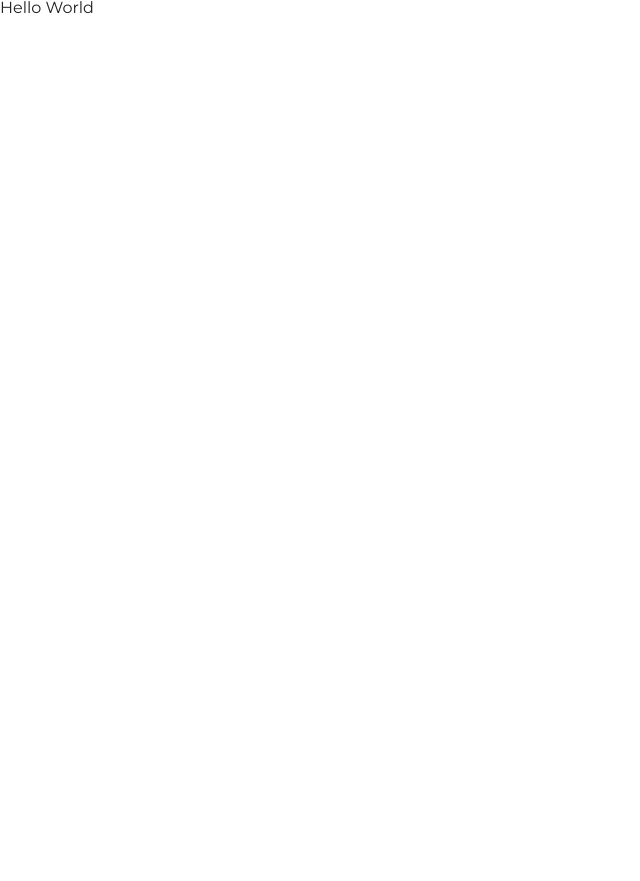
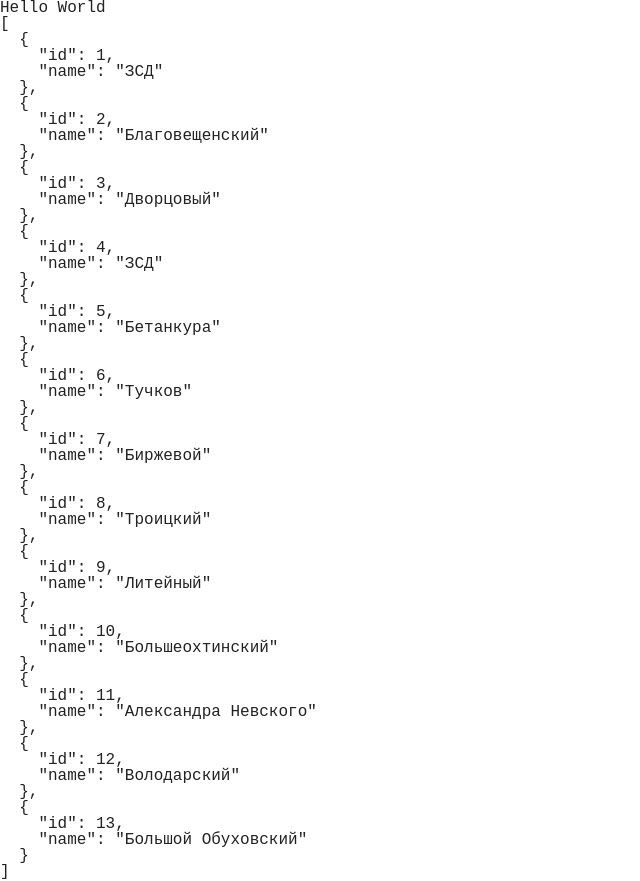
Before and after one commit to W2eK/open-bridges, a Gatsby site: page / in a window 1280 px wide. Shown: the whole page, without its empty margins (0-640 px from the left). Before the commit the page ends 800 px from the top, so only its background shows below. Built offline with nearby package versions, Linux system fonts and the light colour scheme; Gatsby itself is replaced by a stand-in of ours.

Commit message:
JSON data layer connected

```diff
--- a/gatsby-config.js
+++ b/gatsby-config.js
@@ -6,6 +6,13 @@ module.exports = {
     lang: 'ru'
   },
   plugins: [
-    `gatsby-plugin-react-helmet`
+    `gatsby-plugin-react-helmet`,
+    {
+      resolve: 'gatsby-source-filesystem',
+      options: {
+        path: './data/'
+      }
+    },
+    'gatsby-transformer-json'
   ]
 }
--- a/package.json
+++ b/package.json
@@ -14,6 +14,8 @@
   "dependencies": {
     "gatsby": "^2.19.7",
     "gatsby-plugin-react-helmet": "^3.1.22",
+    "gatsby-source-filesystem": "^2.1.48",
+    "gatsby-transformer-json": "^2.2.26",
     "react": "^16.12.0",
     "react-dom": "^16.12.0",
     "react-helmet": "^5.2.1"
--- /dev/null
+++ b/src/containers/schedule.js
@@ -0,0 +1,15 @@
+import React from 'react';
+
+import useData from '../hooks/use-data';
+
+const Schedule = () => {
+  const data = useData();
+  return (
+    <>
+      <pre>Hello World</pre>
+      <pre>{JSON.stringify(data, null, 2)}</pre>
+    </>
+  )
+};
+
+export default Schedule;
--- /dev/null
+++ b/src/hooks/use-data.js
@@ -0,0 +1,18 @@
+import { graphql, useStaticQuery } from 'gatsby';
+
+const useData = () => {
+  const query = graphql`
+    query {
+      allBridgesJson {
+        nodes {
+          id
+          name
+        }
+      }
+    }
+  `
+  const data = useStaticQuery(query)
+  return data.allBridgesJson.nodes;
+}
+
+export default useData;
--- a/src/pages/index.js
+++ b/src/pages/index.js
@@ -1,11 +1,12 @@
 import React from 'react';
 
 import Meta from '../components/meta';
+import Schedule from '../containers/schedule';
 
 const App = () => (
   <>
     <Meta/>
-    <div>Hello World</div>
+    <Schedule/>
   </>
 );
 export default App;
```
Also changed, not shown: 1 other file.
